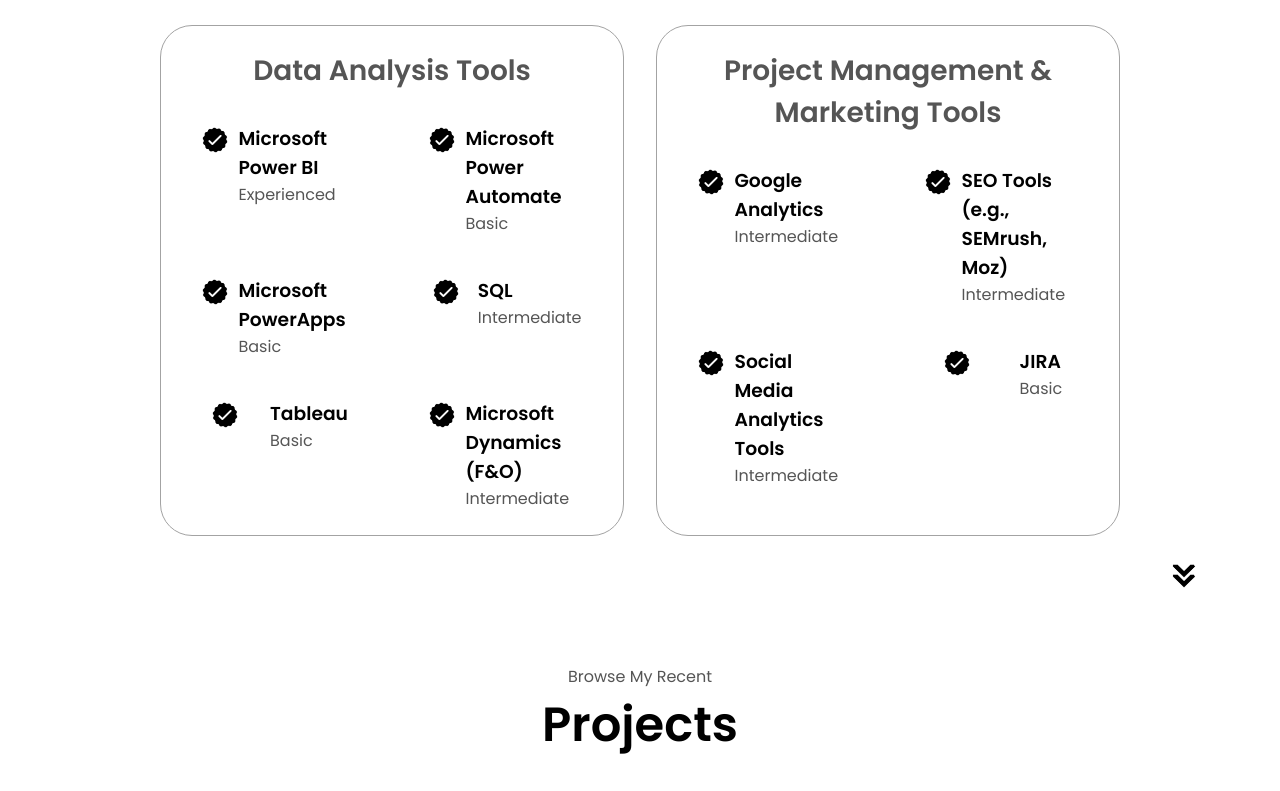
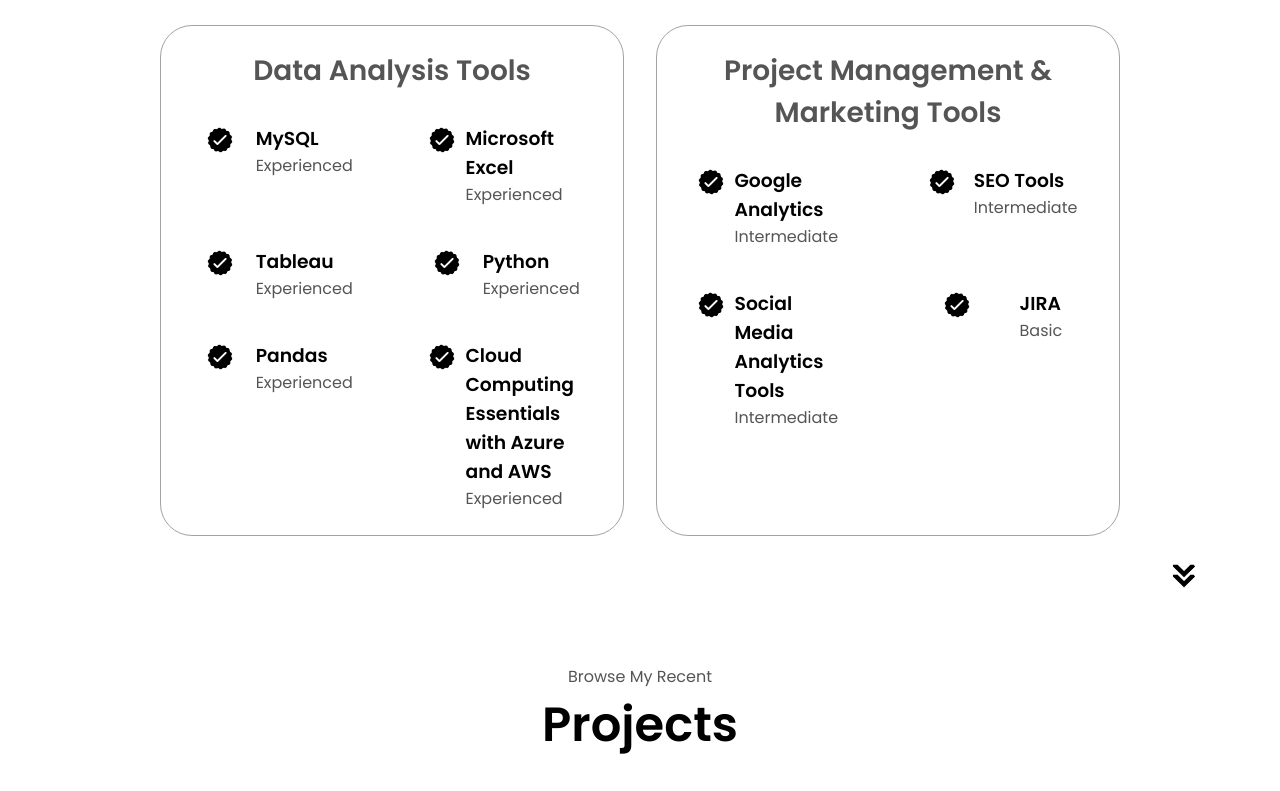
Before and after one commit to JuanAguileraDataAnalyst/juanaguilera.github.io, a plain HTML site: page index.html in a window 1280 px wide. Shown: the part 1800-2591 px from the top of the page. Drawn offline with Linux system fonts and the light colour scheme.

Commit message:
Commit 3

```diff
--- a/index.html
+++ b/index.html
@@ -137,7 +137,7 @@
                   class="icon"
                 />
                 <div>
-                  <h3>Microsoft Power BI</h3>
+                  <h3>MySQL</h3>
                   <p>Experienced</p>
                 </div>
               </article>
@@ -148,30 +148,8 @@
                   class="icon"
                 />
                 <div>
-                  <h3>Microsoft Power Automate</h3>
-                  <p>Basic</p>
-                </div>
-              </article>
-              <article>
-                <img
-                  src="./assets/checkmark.png"
-                  alt="Experience icon"
-                  class="icon"
-                />
-                <div>
-                  <h3>Microsoft PowerApps</h3>
-                  <p>Basic</p>
-                </div>
-              </article>
-              <article>
-                <img
-                  src="./assets/checkmark.png"
-                  alt="Experience icon"
-                  class="icon"
-                />
-                <div>
-                  <h3>SQL</h3>
-                  <p>Intermediate</p>
+                  <h3>Microsoft Excel</h3>
+                  <p>Experienced</p>
                 </div>
               </article>
               <article>
@@ -182,7 +160,7 @@
                 />
                 <div>
                   <h3>Tableau</h3>
-                  <p>Basic</p>
+                  <p>Experienced</p>
                 </div>
               </article>
               <article>
@@ -192,8 +170,30 @@
                   class="icon"
                 />
                 <div>
-                  <h3>Microsoft Dynamics (F&O)</h3>
-                  <p>Intermediate</p>
+                  <h3>Python</h3>
+                  <p>Experienced</p>
+                </div>
+              </article>
+              <article>
+                <img
+                  src="./assets/checkmark.png"
+                  alt="Experience icon"
+                  class="icon"
+                />
+                <div>
+                  <h3>Pandas</h3>
+                  <p>Experienced</p>
+                </div>
+              </article>
+              <article>
+                <img
+                  src="./assets/checkmark.png"
+                  alt="Experience icon"
+                  class="icon"
+                />
+                <div>
+                  <h3>Cloud Computing Essentials with Azure and AWS</h3>
+                  <p>Experienced</p>
                 </div>
               </article>
             </div>
@@ -219,7 +219,7 @@
                   class="icon"
                 />
                 <div>
-                  <h3>SEO Tools (e.g., SEMrush, Moz)</h3>
+                  <h3>SEO Tools</h3>
                   <p>Intermediate</p>
                 </div>
               </article>
```
